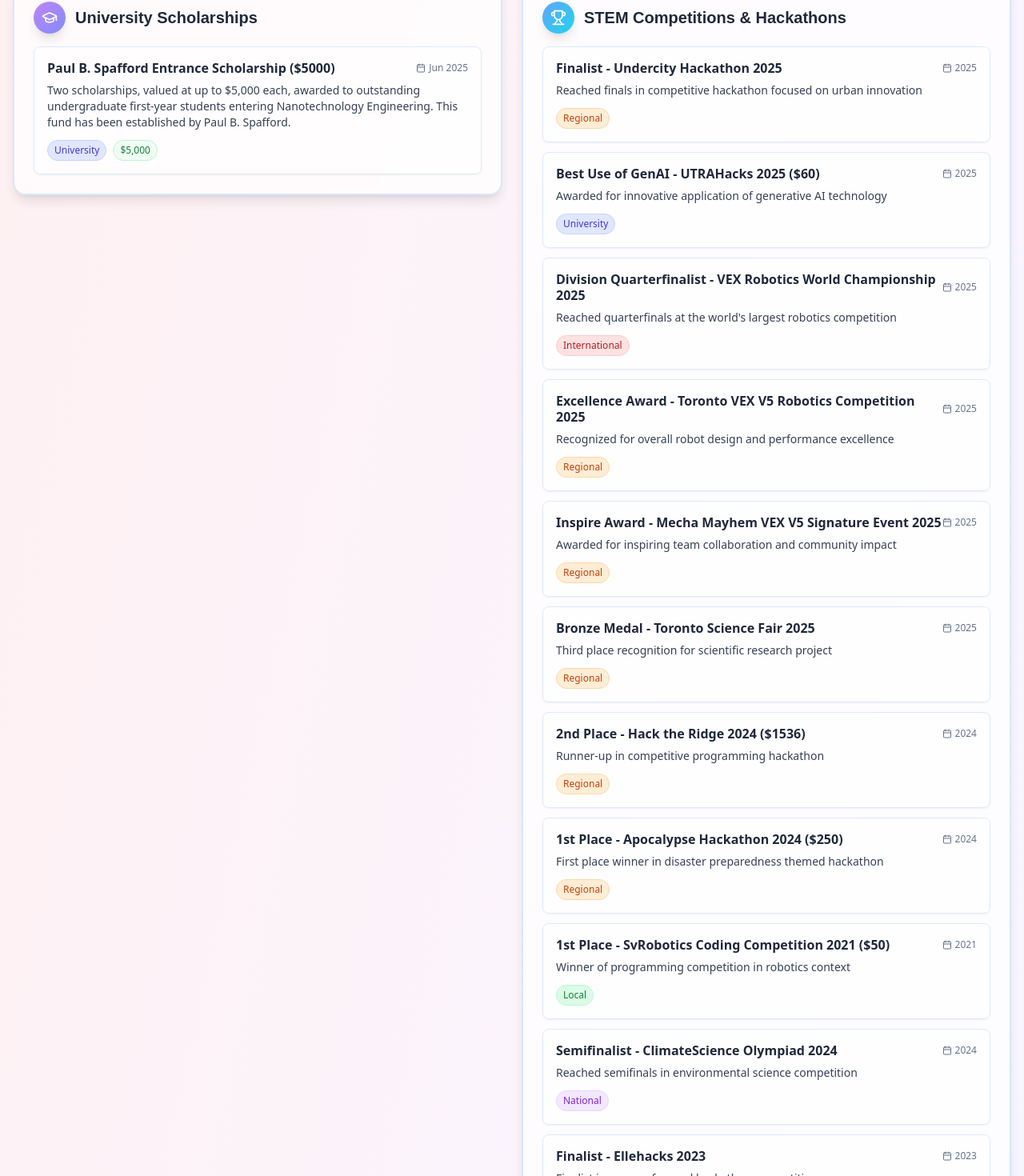
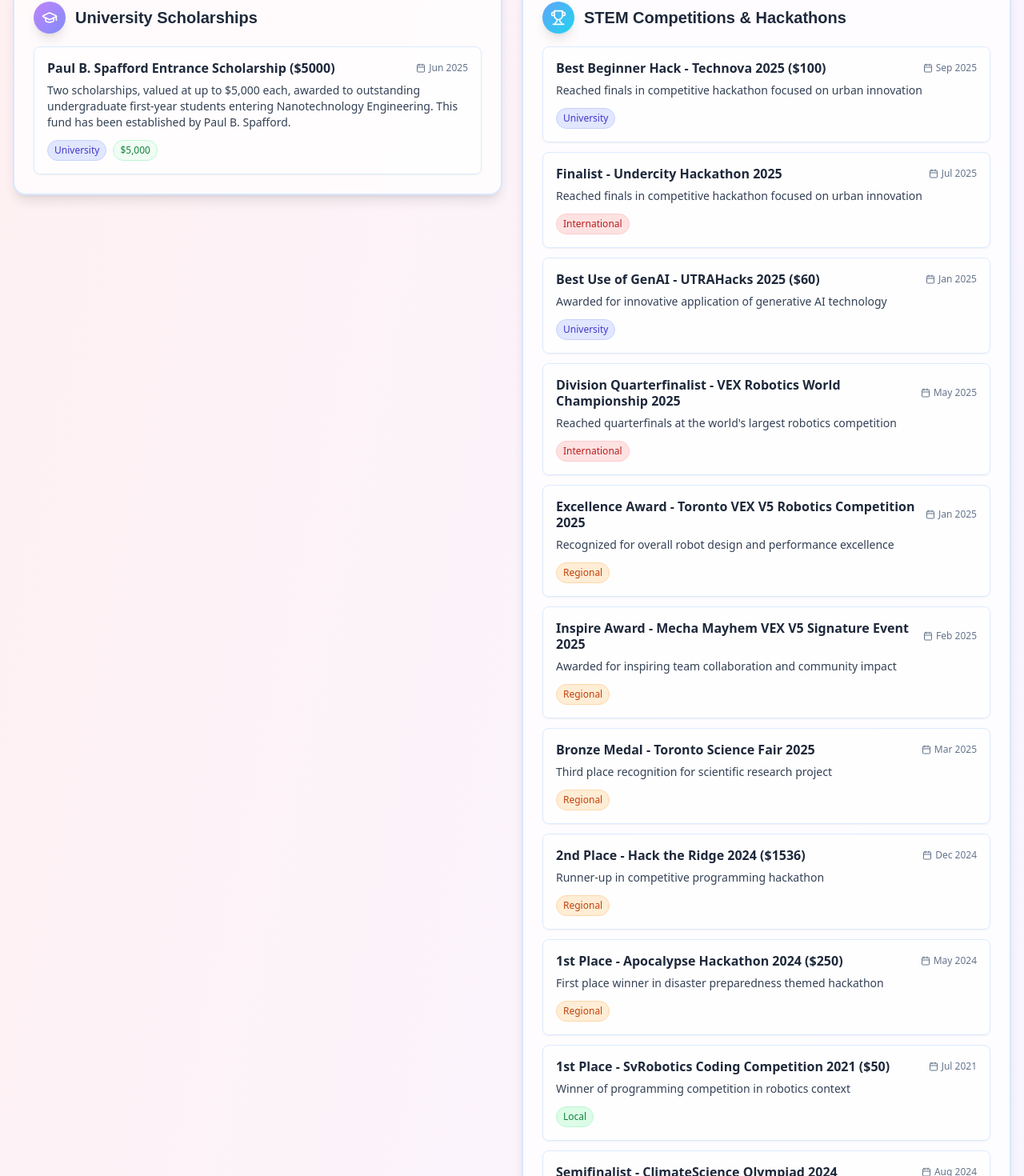
Before and after one commit to prisca7c/Personal-Website, a Next.js app: page /achievements in a window 1280 px wide. Shown: the part 132-1602 px from the top of the page at 80% size. Built offline with nearby package versions, Linux system fonts and the light colour scheme.

Commit message:
Update page.tsx

```diff
--- a/app/achievements/page.tsx
+++ b/app/achievements/page.tsx
@@ -26,70 +26,76 @@ const achievements = [
     color: "from-blue-400 to-cyan-400",
     items: [
       {
+        title: "Best Beginner Hack - Technova 2025 ($100)",
+        date: "Sep 2025",
+        description: "Reached finals in competitive hackathon focused on urban innovation",
+        level: "University",
+      },
+      {
         title: "Finalist - Undercity Hackathon 2025",
-        date: "2025",
+        date: "Jul 2025",
         description: "Reached finals in competitive hackathon focused on urban innovation",
-        level: "Regional",
+        level: "International",
       },
       {
         title: "Best Use of GenAI - UTRAHacks 2025 ($60)",
-        date: "2025",
+        date: "Jan 2025",
         description: "Awarded for innovative application of generative AI technology",
         level: "University",
       },
       {
         title: "Division Quarterfinalist - VEX Robotics World Championship 2025",
-        date: "2025",
+        date: "May 2025",
         description: "Reached quarterfinals at the world's largest robotics competition",
         level: "International",
       },
       {
         title: "Excellence Award - Toronto VEX V5 Robotics Competition 2025",
-        date: "2025",
+        date: "Jan 2025",
         description: "Recognized for overall robot design and performance excellence",
         level: "Regional",
       },
       {
         title: "Inspire Award - Mecha Mayhem VEX V5 Signature Event 2025",
-        date: "2025",
+        date: "Feb 2025",
         description: "Awarded for inspiring team collaboration and community impact",
         level: "Regional",
       },
       {
         title: "Bronze Medal - Toronto Science Fair 2025",
-        date: "2025",
+        date: "Mar 2025",
         description: "Third place recognition for scientific research project",
         level: "Regional",
       },
       {
         title: "2nd Place - Hack the Ridge 2024 ($1536)",
-        date: "2024",
+        date: "Dec 2024",
         description: "Runner-up in competitive programming hackathon",
         level: "Regional",
       },
       {
         title: "1st Place - Apocalypse Hackathon 2024 ($250)",
-        date: "2024",
+        date: "May 2024",
         description: "First place winner in disaster preparedness themed hackathon",
         level: "Regional",
       },
       {
         title: "1st Place - SvRobotics Coding Competition 2021 ($50)",
-        date: "2021",
+        date: "Jul 2021",
         description: "Winner of programming competition in robotics context",
         level: "Local",
       },
       {
         title: "Semifinalist - ClimateScience Olympiad 2024",
-        date: "2024",
+        date: "Aug 2024",
         description: "Reached semifinals in environmental science competition",
-        level: "National",
+        level: "International",
       },
       {
         title: "Finalist - Ellehacks 2023",
-        date: "2023",
+        date: "Feb 2023",
         description: "Finalist in women-focused hackathon competition",
-        level: "Regional",
+        level: "University",
       },
     ],
   },
```
